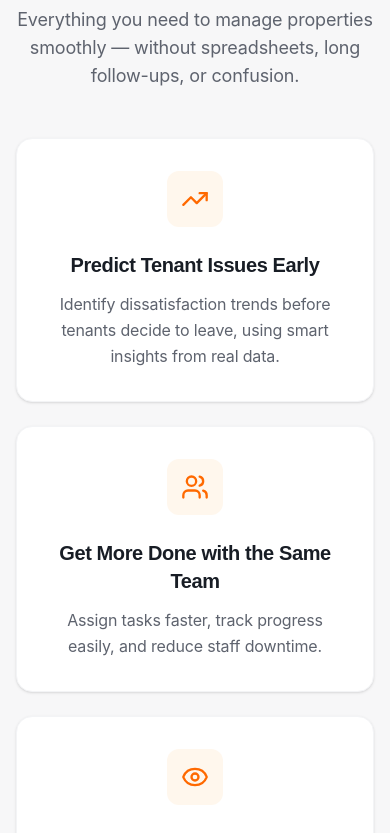
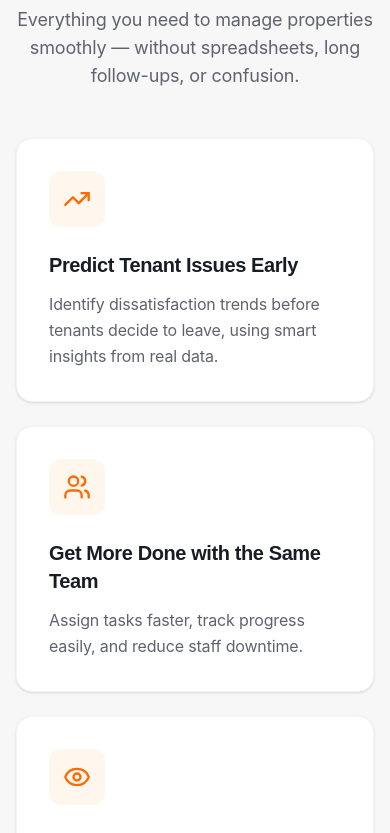
Before and after one commit to ArsalanAteeq11/joyapp-landingpage, a React (Vite) app: page / in a window 390 px wide. Shown: the part 1620-2453 px from the top of the page. Built offline with nearby package versions, Linux system fonts and the light colour scheme.

Commit message:
changes in design

```diff
--- a/src/components/ContactSection.tsx
+++ b/src/components/ContactSection.tsx
@@ -6,7 +6,7 @@ const ContactSection = () => {
   const [formData, setFormData] = useState({
     name: "",
     email: "",
-    message: "",
+    message: "Dear Joy Team,  Please contact me and I would like to know more about your Joy App.",
   });
 
   const handleSubmit = (e: React.FormEvent) => {
--- a/src/components/FeaturesGrid.tsx
+++ b/src/components/FeaturesGrid.tsx
@@ -1,3 +1,4 @@
+import { useState, useRef } from "react";
 import { motion } from "framer-motion";
 import {
   TrendingUp,
@@ -5,49 +6,118 @@ import {
   Eye,
   DollarSign,
   Shield,
-  Sparkles
+  Sparkles,
+  Settings,
+  BarChart3,
+  Clock,
+  Bell,
+  FileText,
+  CheckCircle,
 } from "lucide-react";
 
 const features = [
   {
     icon: TrendingUp,
     title: "Predict Tenant Issues Early",
-    description: "Identify dissatisfaction trends before tenants decide to leave, using smart insights from real data.",
+    description:
+      "Identify dissatisfaction trends before tenants decide to leave, using smart insights from real data.",
   },
   {
     icon: Users,
     title: "Get More Done with the Same Team",
-    description: "Assign tasks faster, track progress easily, and reduce staff downtime.",
+    description:
+      "Assign tasks faster, track progress easily, and reduce staff downtime.",
   },
   {
     icon: Eye,
     title: "Full Visibility for Tenants",
-    description: "Tenants can see request status, updates, and responses — no more endless follow-ups.",
+    description:
+      "Tenants can see request status, updates, and responses — no more endless follow-ups.",
   },
   {
     icon: DollarSign,
     title: "Control Maintenance Costs",
-    description: "Track expenses, reduce unnecessary repairs, and make smarter maintenance decisions.",
+    description:
+      "Track expenses, reduce unnecessary repairs, and make smarter maintenance decisions.",
   },
   {
     icon: Shield,
     title: "Structured Complaint Handling",
-    description: "Every issue follows a clear workflow — logged, assigned, resolved, and reviewed.",
+    description:
+      "Every issue follows a clear workflow — logged, assigned, resolved, and reviewed.",
   },
   {
     icon: Sparkles,
     title: "Designed for Non-Technical Users",
-    description: "Simple, clean interface that anyone can use without training.",
+    description:
+      "Simple, clean interface that anyone can use without training.",
+  },
+  {
+    icon: Settings,
+    title: "Centralized Task Management",
+    description:
+      "Manage all maintenance and operational tasks from one unified dashboard.",
+  },
+  {
+    icon: BarChart3,
+    title: "Performance Analytics",
+    description:
+      "Monitor team performance and property health with real-time analytics.",
+  },
+  {
+    icon: Clock,
+    title: "Faster Resolution Times",
+    description:
+      "Reduce response delays with automated task routing and reminders.",
+  },
+  {
+    icon: Bell,
+    title: "Smart Notifications",
+    description:
+      "Automatic alerts keep tenants and staff informed at every stage.",
+  },
+  {
+    icon: FileText,
+    title: "Clear Documentation",
+    description:
+      "All requests, actions, and outcomes are logged for transparency.",
+  },
+  {
+    icon: CheckCircle,
+    title: "Reliable & Consistent Workflows",
+    description:
+      "Ensure every issue is handled consistently with predefined processes.",
   },
 ];
 
 const FeaturesGrid = () => {
+  const [showAll, setShowAll] = useState(false);
+  const sectionRef = useRef<HTMLDivElement | null>(null);
+
+  const visibleFeatures = showAll ? features : features.slice(0, 6);
+
+  const handleToggle = () => {
+    setShowAll((prev) => !prev);
+
+    // 👇 When collapsing, smoothly scroll back to top of section
+    if (showAll && sectionRef.current) {
+      sectionRef.current.scrollIntoView({
+        behavior: "smooth",
+        block: "start",
+      });
+    }
+  };
+
   return (
-    <section id="features" className="section-padding bg-secondary/30 overflow-hidden relative">
+    <section
+      id="features"
+      ref={sectionRef}
+      className="section-padding bg-secondary/30 overflow-hidden relative"
+    >
       <div className="absolute inset-0 bg-[radial-gradient(ellipse_at_top,_var(--tw-gradient-stops))] from-white via-transparent to-transparent opacity-50 pointer-events-none"></div>
 
       <div className="container-narrow mx-auto relative z-10">
-        {/* Section Header */}
+        {/* Header */}
         <motion.div
           initial={{ opacity: 0, y: 30 }}
           whileInView={{ opacity: 1, y: 0 }}
@@ -63,20 +133,21 @@ const FeaturesGrid = () => {
             <span className="text-gradient-orange">Challenges</span>
           </h2>
           <p className="text-lg text-muted-foreground">
-            Everything you need to manage properties smoothly — without spreadsheets, long follow-ups, or confusion.
+            Everything you need to manage properties smoothly — without
+            spreadsheets, long follow-ups, or confusion.
           </p>
         </motion.div>
 
-        {/* Features Grid */}
+        {/* Grid */}
         <div className="grid md:grid-cols-2 lg:grid-cols-3 gap-6 lg:gap-8">
-          {features.map((feature, index) => (
+          {visibleFeatures.map((feature, index) => (
             <motion.div
               key={feature.title}
               initial={{ opacity: 0, y: 30 }}
               whileInView={{ opacity: 1, y: 0 }}
               viewport={{ once: true }}
-              transition={{ duration: 0.5, delay: index * 0.1 }}
-              className="group bg-white rounded-2xl p-8 border border-gray-100 shadow-sm hover:shadow-xl hover:-translate-y-2 transition-all duration-300 relative overflow-hidden flex flex-col items-center sm:items-start"
+              transition={{ duration: 0.5, delay: index * 0.08 }}
+              className="group bg-white rounded-2xl p-8 border border-gray-100 shadow-sm hover:shadow-xl hover:-translate-y-2 transition-all duration-300 relative overflow-hidden"
             >
               <div className="absolute top-0 left-0 w-full h-1 bg-gradient-to-r from-orange-400 to-orange-600 scale-x-0 group-hover:scale-x-100 transition-transform duration-300 origin-left"></div>
 
@@ -84,14 +155,21 @@ const FeaturesGrid = () => {
                 <feature.icon className="w-7 h-7 text-orange-500 group-hover:text-white transition-colors duration-300" />
               </div>
 
-              <h3 className="font-display text-xl font-bold text-foreground mb-3 group-hover:text-orange-600 transition-colors duration-300 text-center sm:text-left">
+              <h3 className="font-display text-xl font-bold text-foreground mb-3 group-hover:text-orange-600 transition-colors duration-300">
                 {feature.title}
               </h3>
-              <p className="text-muted-foreground leading-relaxed group-hover:text-gray-600 text-center sm:text-left">
+              <p className="text-muted-foreground leading-relaxed">
                 {feature.description}
               </p>
             </motion.div>
           ))}
+        </div>
+
+        {/* Button */}
+        <div className="text-center mt-14">
+          <button onClick={handleToggle} className="btn-primary">
+            {showAll ? "Show Less" : "View All Features"}
+          </button>
         </div>
       </div>
     </section>
--- a/src/components/HowItWorks.tsx
+++ b/src/components/HowItWorks.tsx
@@ -66,7 +66,7 @@ const HowItWorks = () => {
             >
               {/* Connector Line (visible on desktop) */}
               {index < steps.length - 1 && (
-                <div className="hidden lg:block absolute top-[2.5rem] left-[60%] w-[80%] h-0.5 bg-gray-100 group-hover:bg-orange-100 transition-colors duration-500" />
+                <div className="hidden lg:block absolute top-[2.5rem] left-[60%] w-[100%] h-0.5 bg-gray-100 group-hover:bg-orange-100 transition-colors duration-500" />
               )}
 
               {/* Step Number */}
--- a/src/index.css
+++ b/src/index.css
@@ -133,7 +133,7 @@
   }
 
   .btn-primary {
-    @apply inline-flex items-center justify-center px-8 py-3.5 rounded-full font-semibold text-white transition-all duration-300 shadow-lg text-sm tracking-wide;
+    @apply inline-flex items-center justify-center px-8 py-3.5 rounded-full font-semibold text-white transition-all duration-300 shadow-lg text-sm tracking-wide cursor-pointer;
     background: var(--gradient-orange);
     box-shadow: var(--shadow-orange);
   }
```
